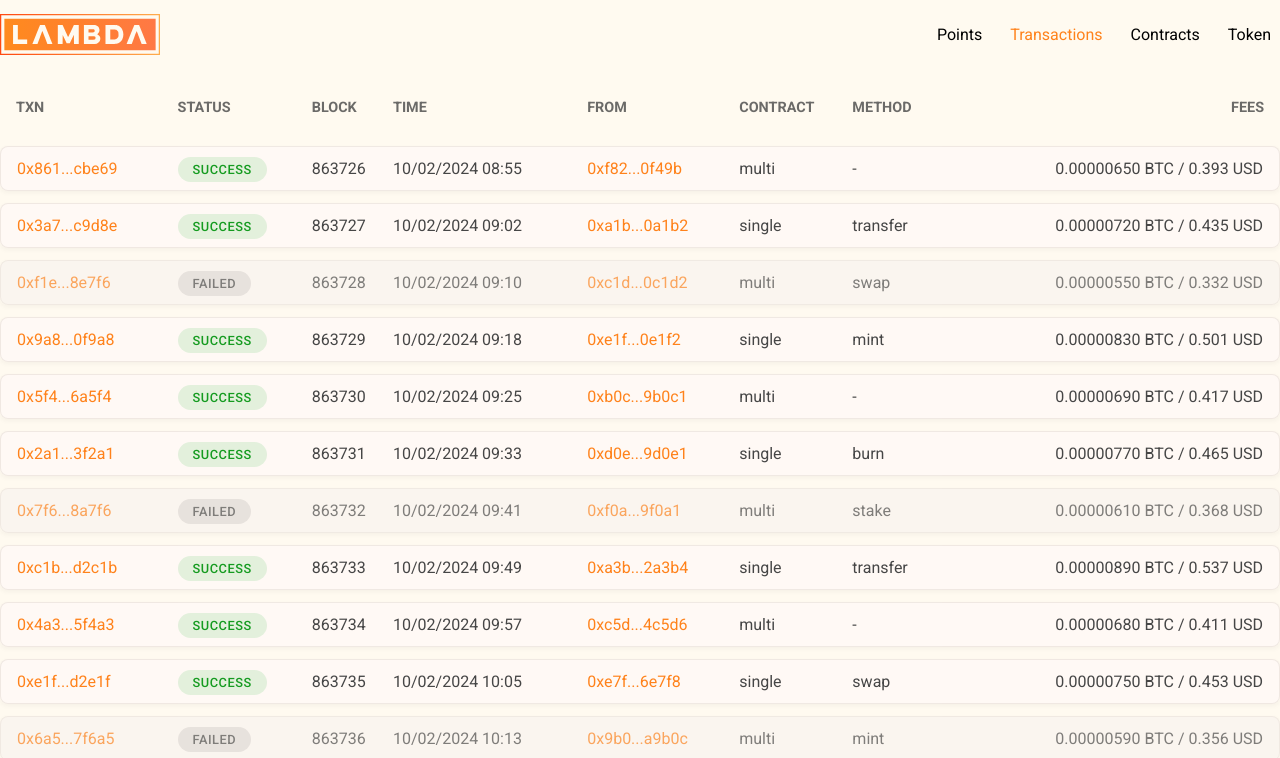
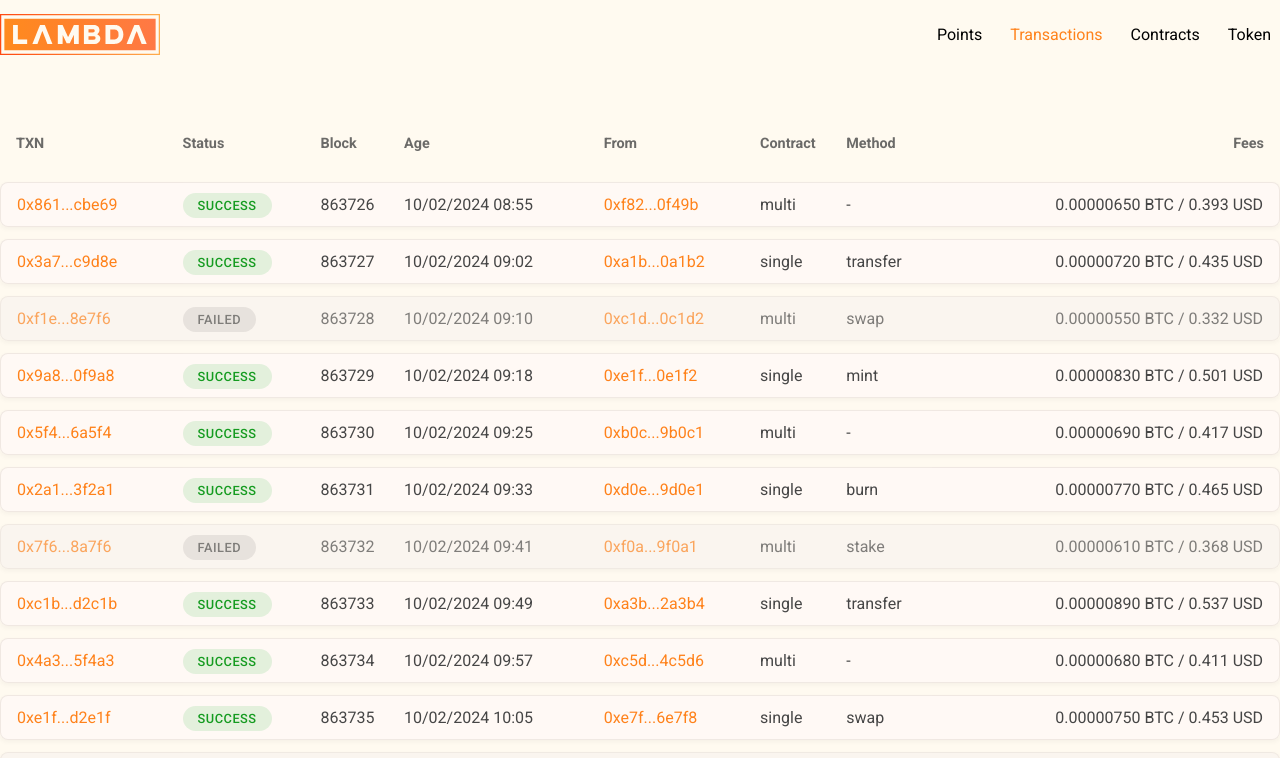
Before and after one commit to cybrejon/lambda, a SvelteKit app: page / in a window 1280 px wide. Shown: the top 758 px of the page. Built offline with nearby package versions, Linux system fonts and the light colour scheme; a web font is replaced by a local one.

Commit message:
added spacer

```diff
--- a/src/components/Table.svelte
+++ b/src/components/Table.svelte
@@ -6,13 +6,13 @@
 	<thead>
 		<tr class="table-header-row">
 			<th scope="col">TXN</th>
-			<th scope="col">STATUS</th>
-			<th scope="col">BLOCK</th>
-			<th scope="col">TIME</th>
-			<th scope="col">FROM</th>
-			<th scope="col">CONTRACT</th>
-			<th scope="col">METHOD</th>
-			<th scope="col">FEES</th>
+			<th scope="col">Status</th>
+			<th scope="col">Block</th>
+			<th scope="col">Age</th>
+			<th scope="col">From</th>
+			<th scope="col">Contract</th>
+			<th scope="col">Method</th>
+			<th scope="col">Fees</th>
 		</tr>
 	</thead>
 	<tbody>
--- a/src/routes/+page.svelte
+++ b/src/routes/+page.svelte
@@ -2,4 +2,12 @@
 	import Table from '$components/Table.svelte';
 </script>
 
+<div class="spacer"></div>
+
 <Table />
+
+<style>
+	.spacer {
+		margin: 36px 0;
+	}
+</style>
```
